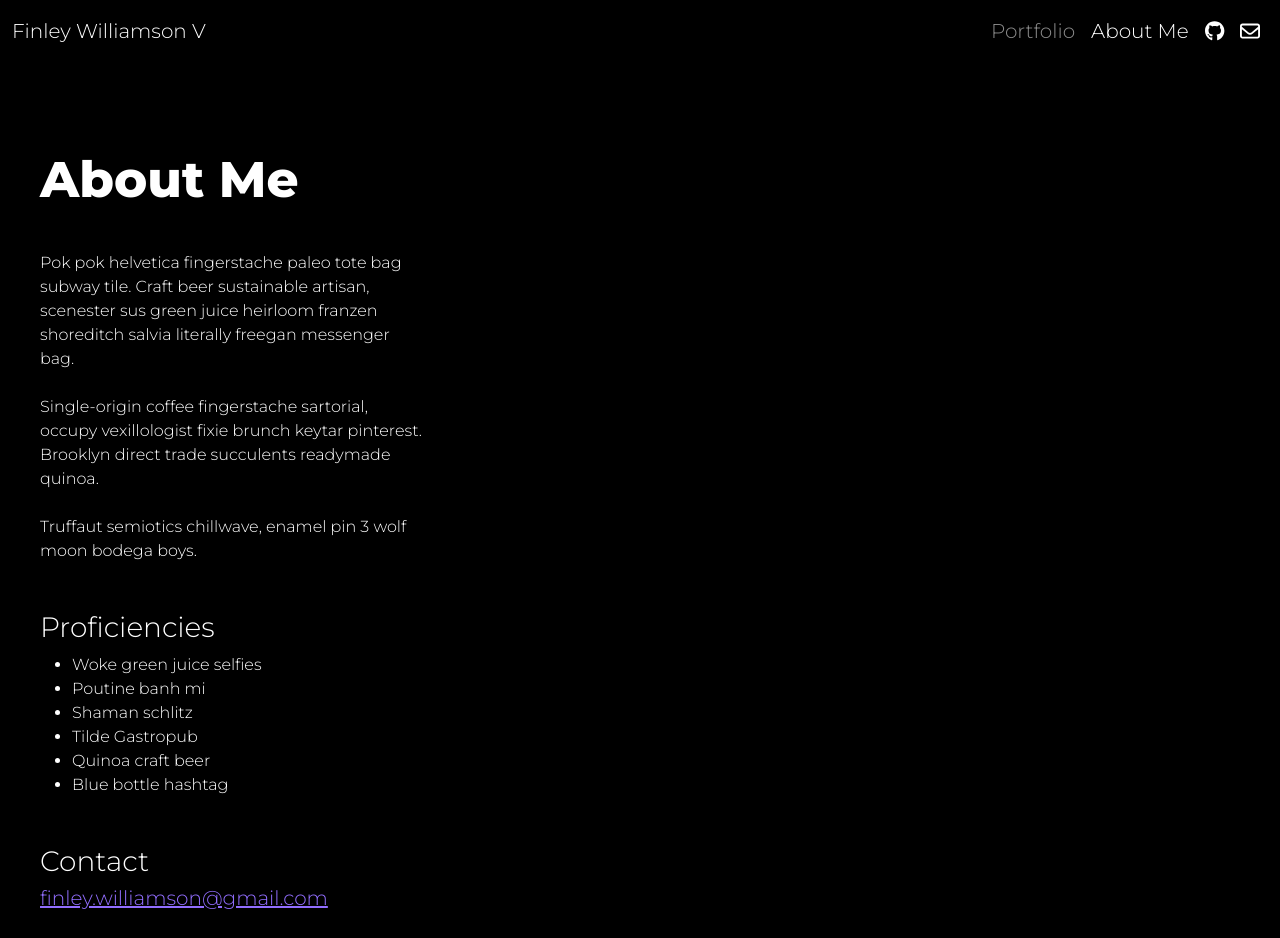
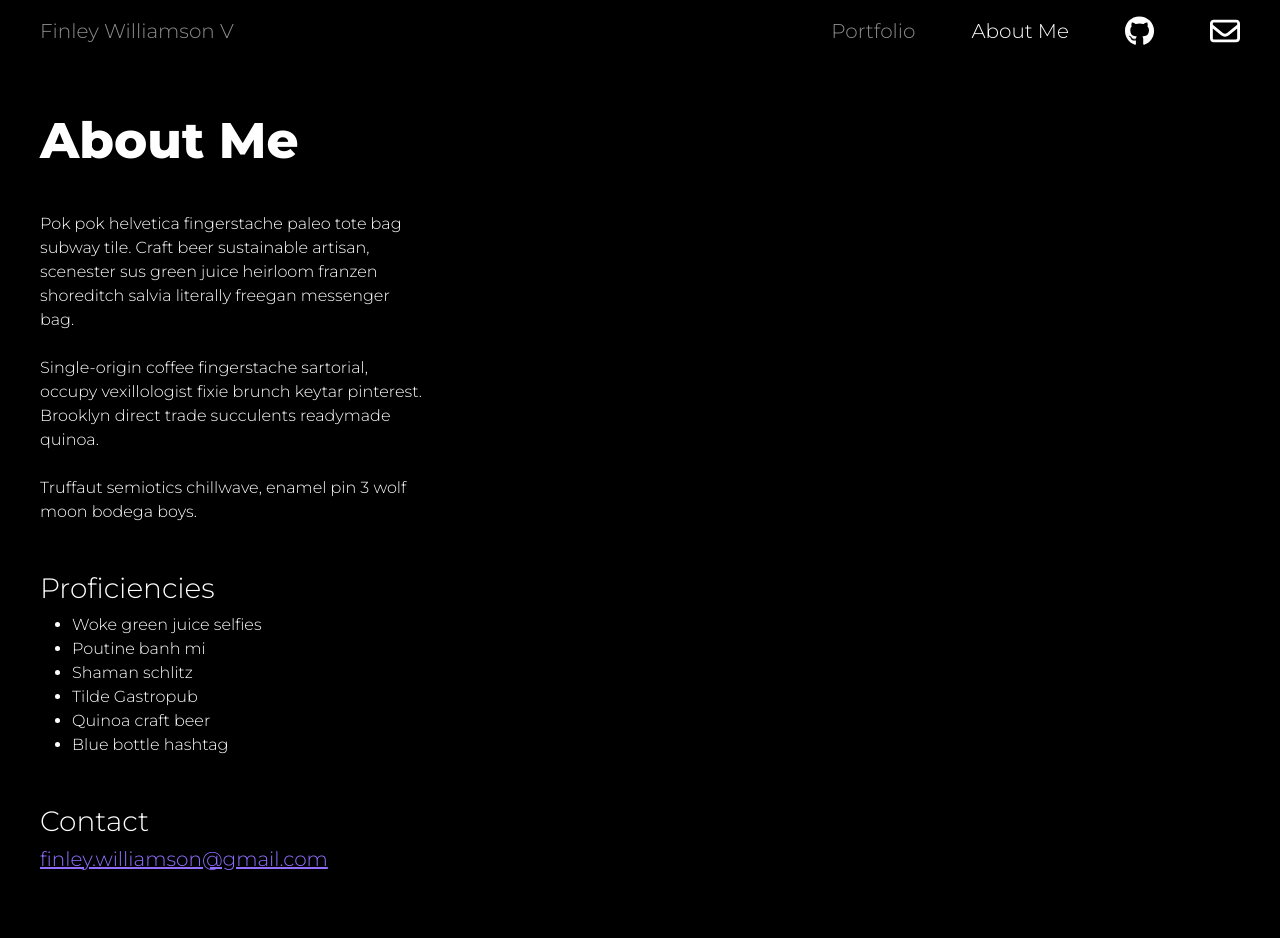
Before and after one commit to finleywilliamsonV/portfolio-site-angular, an Angular app: page /about-me in a window 1280 px wide. After the commit the page ends 899 px from the top, so only its background shows below. Built offline with nearby package versions, Linux system fonts and the light colour scheme; a web font is replaced by a local one.

Commit message:
Scss fixes

```diff
--- a/src/app/components/about-me/about-me.component.html
+++ b/src/app/components/about-me/about-me.component.html
@@ -25,7 +25,7 @@
         <h3 class="mt-5">Contact</h3>
         <h5>
             <a
-                id="email-link link-primary"
+                id="email-link"
                 href="mailto: finley.williamson@gmail.com"
                 target="_blank">
                 finley.williamson@gmail.com
--- a/src/app/components/about-me/about-me.component.scss
+++ b/src/app/components/about-me/about-me.component.scss
@@ -0,0 +1,3 @@
+#email-link {
+    font-size: 20px;
+}
--- a/src/app/components/nav-bar/nav-bar.component.html
+++ b/src/app/components/nav-bar/nav-bar.component.html
@@ -1,11 +1,5 @@
 <nav class="navbar navbar-dark navbar-expand-lg">
     <div class="container-fluid">
-        <a
-            class="navbar-brand"
-            [routerLinkActive]="'active'"
-            routerLink="/home">
-            Finley Williamson V
-        </a>
         <button
             class="navbar-toggler"
             type="button"
@@ -16,11 +10,21 @@
         <div
             class="collapse navbar-collapse"
             id="navbarSupportedContent">
+            <ul class="navbar-nav me-auto mb-2 mb-lg-0">
+                <li class="nav-item">
+                    <a
+                        class="nav-link"
+                        routerLinkActive="active"
+                        routerLink="/home">
+                        Finley Williamson V
+                    </a>
+                </li>
+            </ul>
             <ul class="navbar-nav ms-auto mb-2 mb-lg-0">
                 <li class="nav-item">
                     <a
                         class="nav-link"
-                        [routerLinkActive]="'active'"
+                        routerLinkActive="active"
                         routerLink="/portfolio">
                         Portfolio
                     </a>
@@ -28,7 +32,7 @@
                 <li class="nav-item">
                     <a
                         class="nav-link"
-                        [routerLinkActive]="'active'"
+                        routerLinkActive="active"
                         routerLink="/about-me">
                         About Me
                     </a>
@@ -40,7 +44,7 @@
                         target="_blank">
                         <fa-icon
                             [icon]="gitHubIcon"
-                            size="1x">
+                            size="xl">
                         </fa-icon>
                     </a>
                 </li>
@@ -51,7 +55,7 @@
                         target="_blank">
                         <fa-icon
                             [icon]="emailIcon"
-                            size="1x">
+                            size="xl">
                         </fa-icon>
                     </a>
                 </li>
--- a/src/app/components/nav-bar/nav-bar.component.scss
+++ b/src/app/components/nav-bar/nav-bar.component.scss
@@ -1,3 +1,8 @@
+.nav-item {
+    margin-left: 20px;
+    margin-right: 20px;
+}
+
 .nav-link {
     font-size: 20px;
 }
--- a/src/app/components/page-title/page-title.component.scss
+++ b/src/app/components/page-title/page-title.component.scss
@@ -1,6 +1,5 @@
 .title-text {
     font-size: 50px;
     font-weight: 700;
-    margin-top: 40px;
     margin-bottom: 10px;
 }
```
